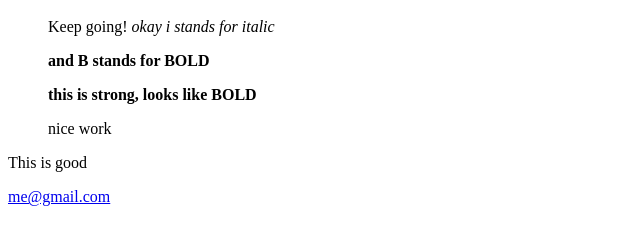
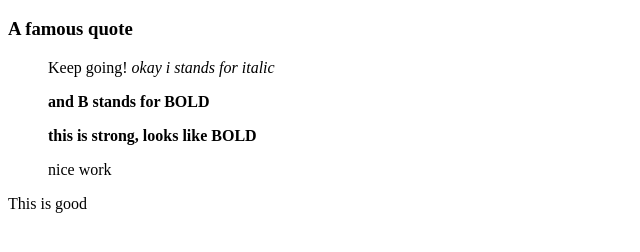
Before and after one commit to Haoran-Lin/Haoran-Lin-github.io, a plain HTML site: page index.html in a window 1280 px wide. Shown: the part 48-300 px from the top of the page, without its empty margins (0-640 px from the left). Drawn offline with Linux system fonts and the light colour scheme.

Commit message:
Update index.html

```diff
--- a/index.html
+++ b/index.html
@@ -1,5 +1,6 @@
 <body>
     <h1>My First Page</h1>
+    <h3>A famous quote</h3>
     <blockquote>
         Keep going!    <i>okay i stands for italic </i>
     <p><b> and B stands for BOLD</b></p>
@@ -8,4 +9,3 @@
     </blockquote>
     <p> This is good</p>
 </body>
-<a href="me@gmail.com">me@gmail.com</a>
```
